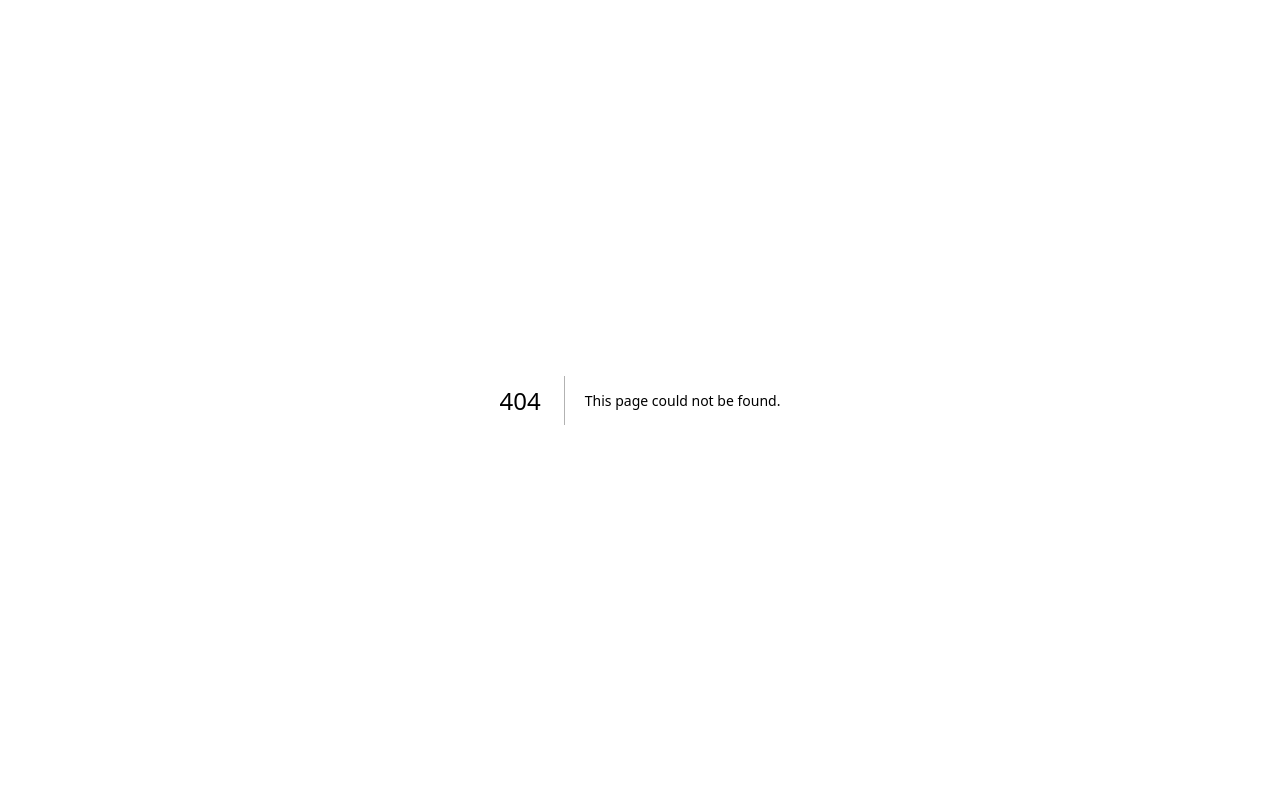
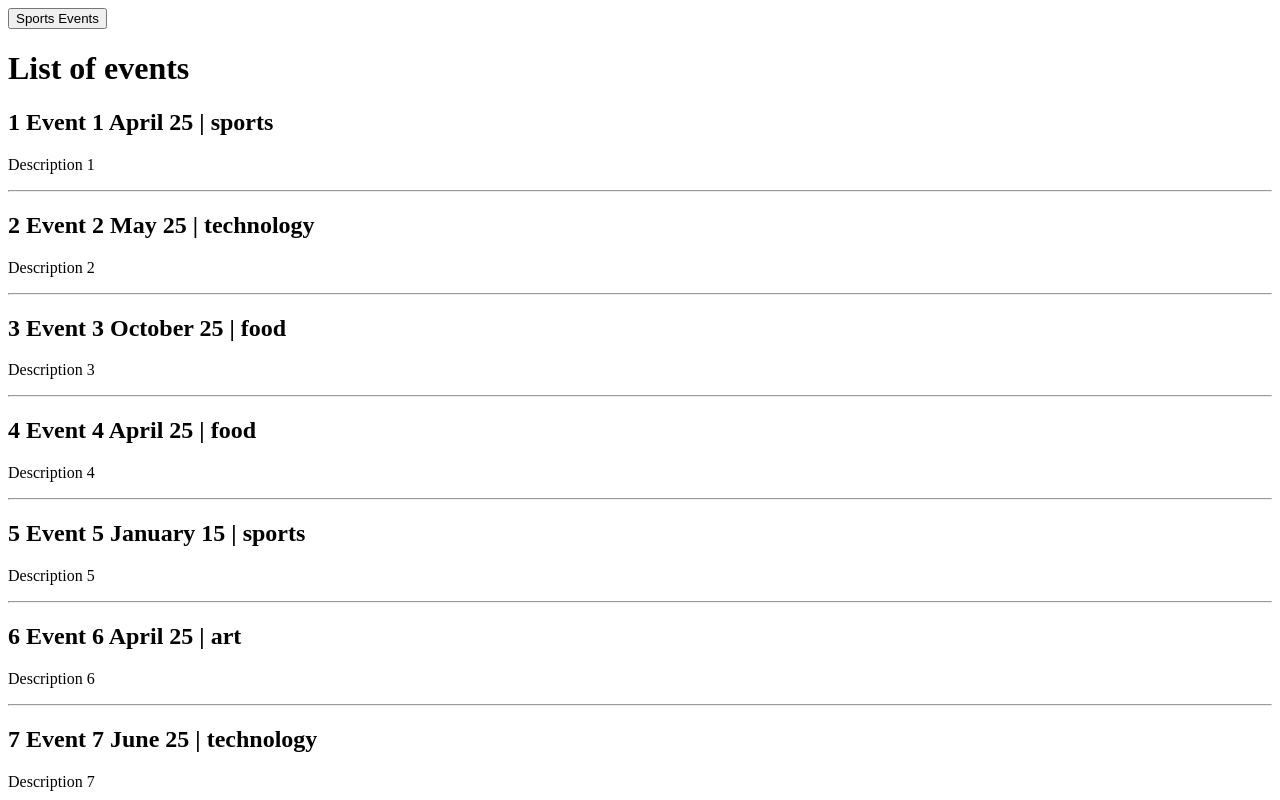
Before and after one commit to abeljrgit/next-prerendering, a Next.js app: page /events in a window 1280 px wide. Before the commit this address had no page. Shown: the top 800 px of the page. Built offline with nearby package versions, Linux system fonts and the light colour scheme; data requests are answered from the project's data file.

Commit message:
✨ feat: Add Events

```diff
--- a/db.json
+++ b/db.json
@@ -1,4 +1,76 @@
 {
+  "events": [
+    {
+      "id": 1,
+      "title": "Event 1",
+      "description": "Description 1",
+      "category": "sports",
+      "date": "April 25"
+    },
+    {
+      "id": 2,
+      "title": "Event 2",
+      "description": "Description 2",
+      "category": "technology",
+      "date": "May 25"
+    },
+    {
+      "id": 3,
+      "title": "Event 3",
+      "description": "Description 3",
+      "category": "food",
+      "date": "October 25"
+    },
+    {
+      "id": 4,
+      "title": "Event 4",
+      "description": "Description 4",
+      "category": "food",
+      "date": "April 25"
+    },
+    {
+      "id": 5,
+      "title": "Event 5",
+      "description": "Description 5",
+      "category": "sports",
+      "date": "January 15"
+    },
+    {
+      "id": 6,
+      "title": "Event 6",
+      "description": "Description 6",
+      "category": "art",
+      "date": "April 25"
+    },
+    {
+      "id": 7,
+      "title": "Event 7",
+      "description": "Description 7",
+      "category": "technology",
+      "date": "June 25"
+    },
+    {
+      "id": 8,
+      "title": "Event 8",
+      "description": "Description 8",
+      "category": "sports",
+      "date": "February 28"
+    },
+    {
+      "id": 9,
+      "title": "Event 9",
+      "description": "Description 9",
+      "category": "food",
+      "date": "April 25"
+    },
+    {
+      "id": 10,
+      "title": "Event 10",
+      "description": "Description 10",
+      "category": "sports",
+      "date": "August 5"
+    }
+  ],
   "dashboard": {
     "posts": 5,
     "likes": 100,
--- /dev/null
+++ b/src/pages/events.tsx
@@ -0,0 +1,50 @@
+import { useState } from 'react';
+import { useRouter } from 'next/router';
+
+function EventList({ eventList }: any) {
+  const [events, setEvents] = useState(eventList);
+  const router = useRouter();
+
+  const fetchSportsEvents = async () => {
+    const response = await fetch(
+      'http://localhost:4000/events?category=sports'
+    );
+    const data = await response.json();
+    setEvents(data);
+    router.push('/events?category=sports', undefined, { shallow: true });
+  };
+
+  return (
+    <>
+      <button onClick={fetchSportsEvents}>Sports Events</button>
+      <h1>List of events</h1>
+      {events.map((event: any) => {
+        return (
+          <div key={event.id}>
+            <h2>
+              {event.id} {event.title} {event.date} | {event.category}
+            </h2>
+            <p>{event.description}</p>
+            <hr />
+          </div>
+        );
+      })}
+    </>
+  );
+}
+
+export default EventList;
+
+export async function getServerSideProps(context: any) {
+  const { query } = context;
+  const { category } = query;
+  const queryString = category ? 'category-sport' : '';
+  const response = await fetch(`http://localhost:4000/events?${queryString}`);
+  const data = await response.json();
+
+  return {
+    props: {
+      eventList: data,
+    },
+  };
+}
```
